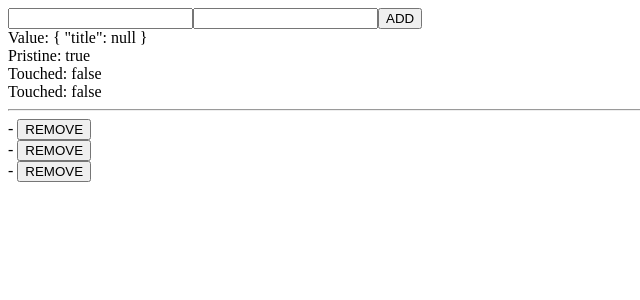
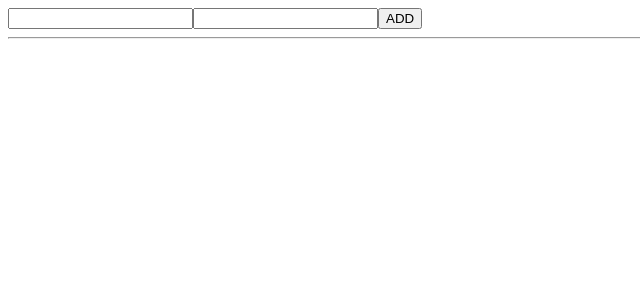
Before and after one commit to wishtack-training/wt-training-angular, an Angular app: page / in a window 1280 px wide. Shown: the top 300 px of the page, without its empty margins (0-640 px from the left). Built offline with nearby package versions, Linux system fonts and the light colour scheme.

Commit message:
Add books to book store using `<wt-book-form>`.

```diff
--- a/src/app/book/book-form/book-form.component.html
+++ b/src/app/book/book-form/book-form.component.html
@@ -3,15 +3,9 @@
     [formGroup]="bookForm">
 
     <input formControlName="title" type="text">
-    <input type="text">
+
+    <input formControlName="authorName" type="text">
 
     <button type="submit">ADD</button>
 
 </form>
-
-<div>
-    <div>Value: {{ bookForm.value | json }}</div>
-    <div>Pristine: {{ bookForm.get('title').pristine }}</div>
-    <div>Touched: {{ bookForm.get('title').touched }}</div>
-    <div>Touched: {{ bookForm.touched }}</div>
-</div>
--- a/src/app/book/book-form/book-form.component.ts
+++ b/src/app/book/book-form/book-form.component.ts
@@ -1,4 +1,4 @@
-import { Component, OnInit } from '@angular/core';
+import { Component, EventEmitter, OnInit, Output } from '@angular/core';
 import { FormControl, FormGroup } from '@angular/forms';
 import { Book } from '../book';
 
@@ -9,7 +9,10 @@ import { Book } from '../book';
 })
 export class BookFormComponent implements OnInit {
 
+    @Output() bookSubmit = new EventEmitter<Book>();
+
     bookForm = new FormGroup({
+        authorName: new FormControl(),
         title: new FormControl()
     });
 
@@ -23,6 +26,10 @@ export class BookFormComponent implements OnInit {
 
         const book = new Book(this.bookForm.value);
 
+        this.bookSubmit.emit(book);
+
+        this.bookForm.reset();
+
     }
 
 }
--- a/src/app/book/book-list-container/book-list-container.component.html
+++ b/src/app/book/book-list-container/book-list-container.component.html
@@ -1,4 +1,4 @@
-<wt-book-form></wt-book-form>
+<wt-book-form (bookSubmit)="addBook($event)"></wt-book-form>
 
 <hr>
 
--- a/src/app/book/book-list-container/book-list-container.component.ts
+++ b/src/app/book/book-list-container/book-list-container.component.ts
@@ -12,9 +12,10 @@ export class BookListContainerComponent implements OnInit {
     private _bookStore = new BookStore();
 
     ngOnInit() {
-        this._bookStore.addBook(new Book('eXtreme Programming Explained', 'Kent Beck'));
-        this._bookStore.addBook(new Book('XPE', 'Kent Beck'));
-        this._bookStore.addBook(new Book('test', 'Kent Beck'));
+    }
+
+    addBook(book: Book) {
+        this._bookStore.addBook(book);
     }
 
     getBookList() {
```
